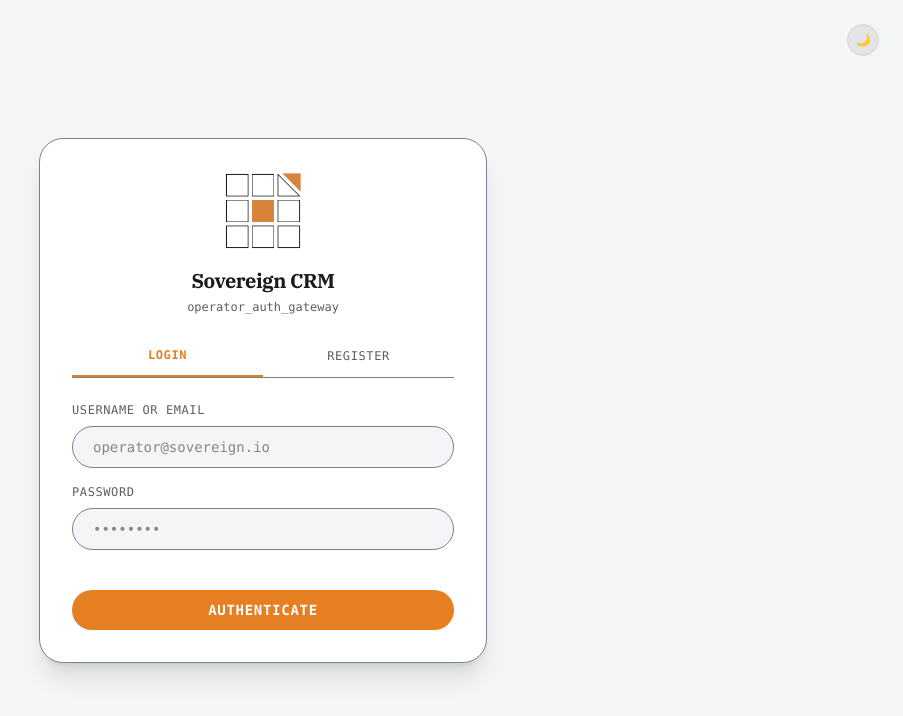
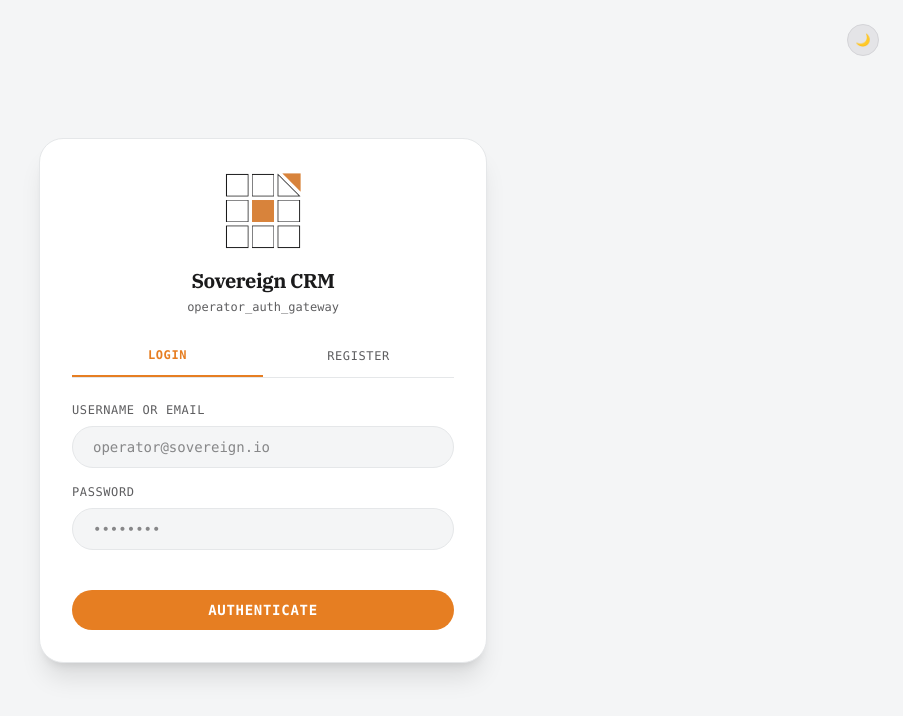
Before and after one commit to aaronbelkar/BE_CRM, a Next.js app: page /login in a window 1280 px wide. Shown: the top 716 px of the page, without its empty margins (377-1280 px from the left). Built offline with nearby package versions, Linux system fonts and the light colour scheme; no server answers.

Commit message:
style: adjust border colors in light and dark themes

```diff
--- a/src/app/globals.css
+++ b/src/app/globals.css
@@ -5,7 +5,7 @@
   --surface: #ffffff;
   --text-main: #1a1a1b;
   --text-muted: #5e5e60;
-  --border-color: #79828e;
+  --border-color: #e5e7e9;
 }
 
 html.dark {
@@ -13,7 +13,7 @@ html.dark {
   --surface: #25292d;
   --text-main: #ffffff;
   --text-muted: #e5e7e9;
-  --border-color: #79828e;
+  --border-color: #3d444b;
 }
 
 @theme inline {
```
